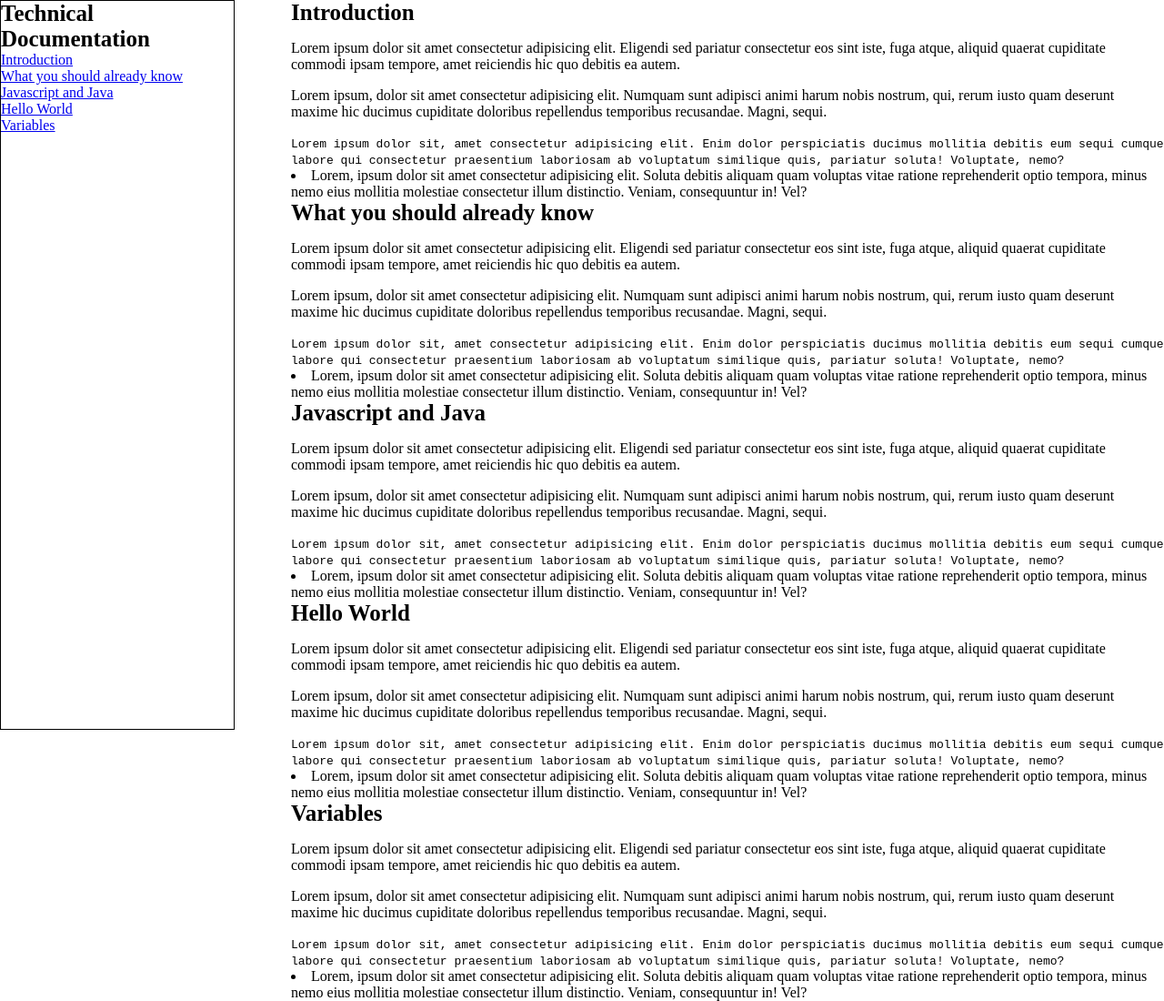
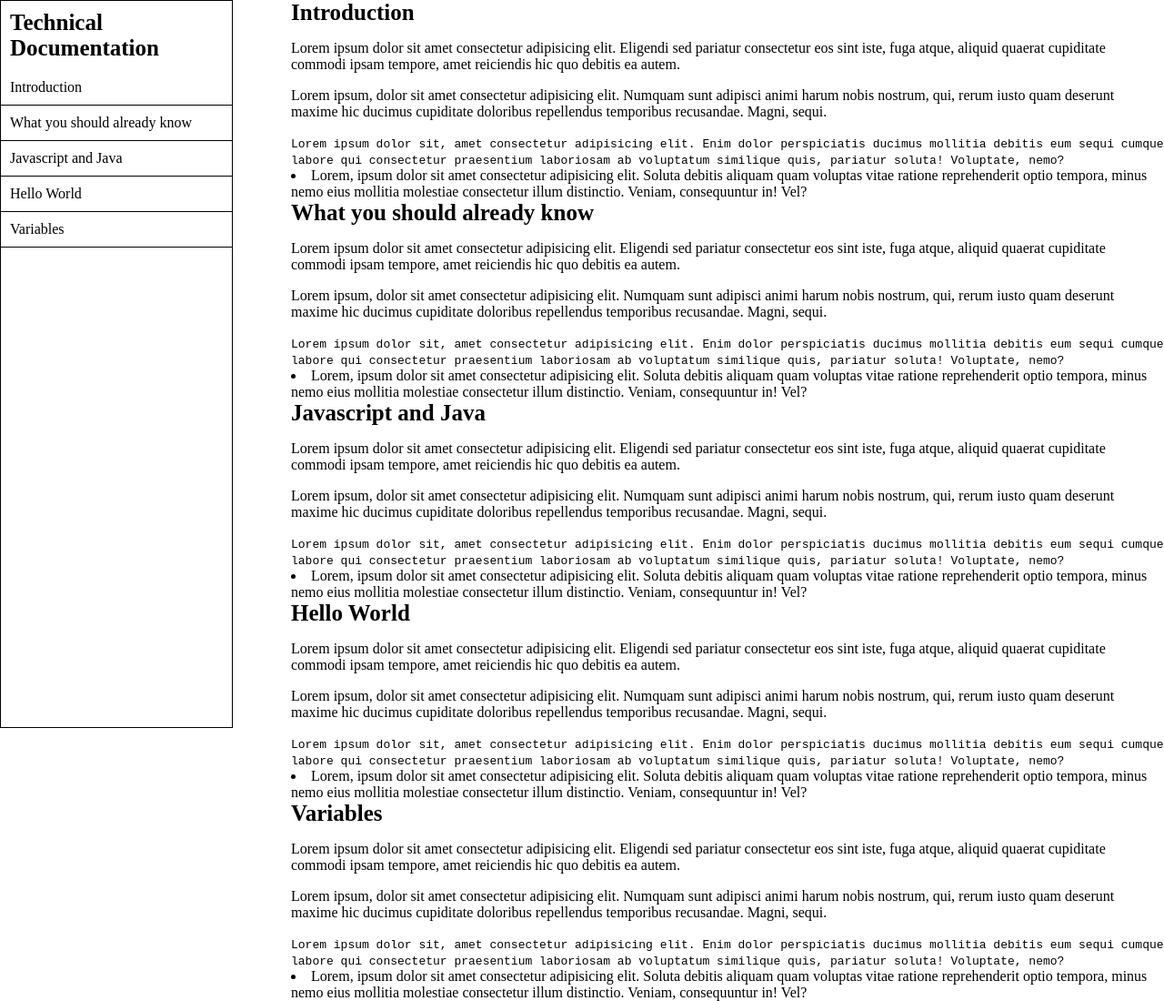
Before and after one commit to zadokchrist/daniel-david, a plain HTML site: page index.html in a window 1280 px wide. Shown: the whole page at 91% size. Drawn offline with Linux system fonts and the light colour scheme.

Commit message:
Finished project

```diff
--- a/css/style.css
+++ b/css/style.css
@@ -8,12 +8,30 @@ body{
     left: 0;
     height: 100%;
     border: 1px solid black;
+    box-sizing: border-box;
+    overflow: hidden;
+}
+
+#navbar header{
+    padding: 10px;
 }
 
 ul{
     list-style-type: none;
     margin: 0;
-padding: 0;
+    padding: 0;
+    width: 100%;
+}
+
+ul li{
+    width: 100%;
+    padding: 10px;
+    border-bottom: 1px solid black;
+}
+
+ul li a{
+    text-decoration: none;
+    color: black;
 }
 
 header{
```
